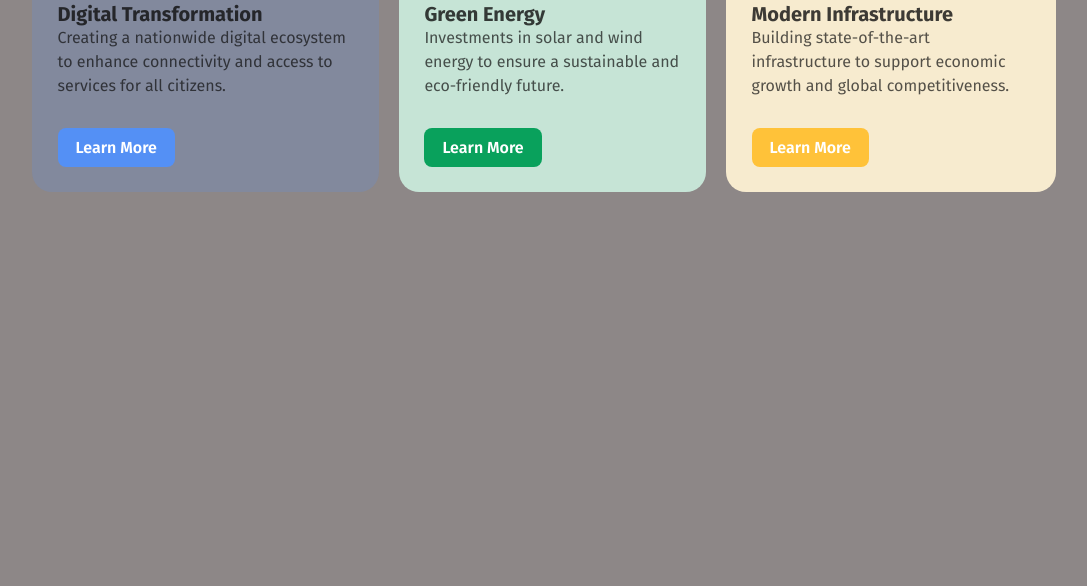
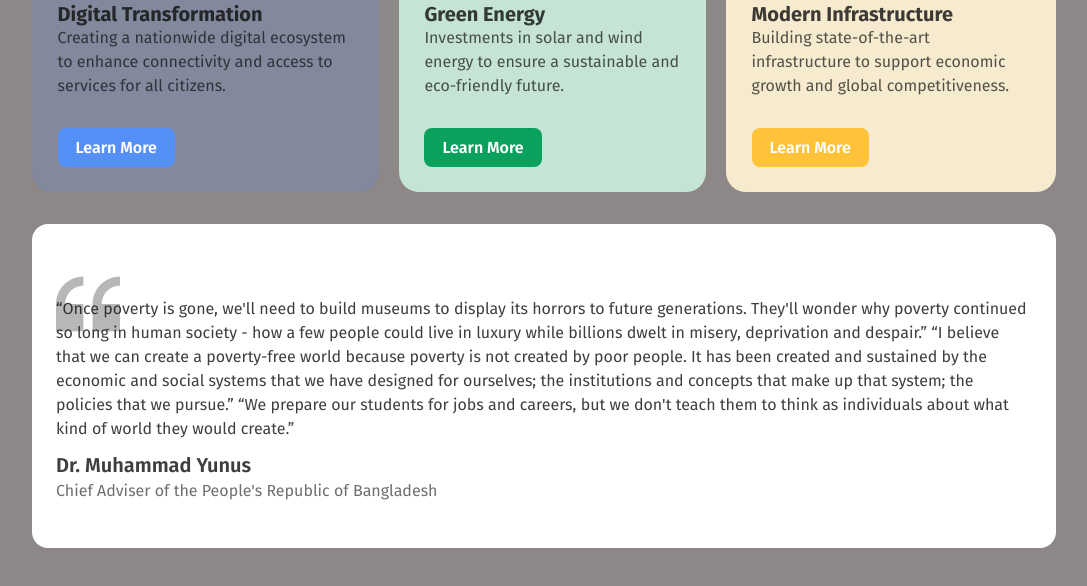
Before and after one commit to TonmoySarkerBD/Bangladesh-2.0, a plain HTML site: page index.html in a window 1280 px wide. Shown: the part 1783-2369 px from the top of the page, without its empty margins (96-1183 px from the left). Before the commit the page ends 2055 px from the top, so only its background shows below. Drawn offline with Linux system fonts and the light colour scheme; a web font is replaced by a local one.

Commit message:
Added Quotes Section

```diff
--- a/index.html
+++ b/index.html
@@ -147,8 +147,16 @@
                     </div>
                 </div>
             </div>
-            <div class="quote">
+            <div class="quote-section">
+                <div class="quote-content">
 
+                    <p class="quote">
+                        “Once poverty is gone, we'll need to build museums to display its horrors to future generations. They'll wonder why poverty continued so long in human society - how a few people could live in luxury while billions dwelt in misery, deprivation and despair.” “I believe that we can create a poverty-free world because poverty is not created by poor people. It has been created and sustained by the economic and social systems that we have designed for ourselves; the institutions and concepts that make up that system; the policies that we pursue.”  “We prepare our students for jobs and careers, but we don't teach them to think as individuals about what kind of world they would create.”
+                    </p>
+                    <h2 class="quote-author">Dr. Muhammad Yunus</h2>
+
+                    <h3 class="author-position">Chief Adviser of the People's Republic of Bangladesh</h3>
+                </div>
             </div>
          </section>
 
--- a/styles/style.css
+++ b/styles/style.css
@@ -202,3 +202,41 @@ section {
 }
 
 /* Quote Style */
+
+.quote-section {
+    background-color: white;
+    padding: 48px 24px;
+    border-radius: 16px;
+}
+
+.quote {
+    color: rgba(14, 14, 14, 0.8);
+    font-size: 16px;
+    font-weight: 400;
+    line-height: 24px;
+    text-align: left;
+    padding-top: 25px ;
+    margin-bottom: 12px;
+
+}
+
+.quote-content{
+    background-image: url("../assets/quote-bg.png");
+    background-repeat: no-repeat;
+    background-position: top left;
+}
+
+.quote-author {
+    color: rgba(14, 14, 14, 0.8);
+    font-size: 20px;
+    font-weight: 600;
+    text-align: left;
+    margin-bottom: 4px;
+}
+
+.author-position {
+    color: rgba(14, 14, 14, 0.6);
+    font-size: 16px;
+    font-weight: 400;
+    text-align: left;
+}
```
